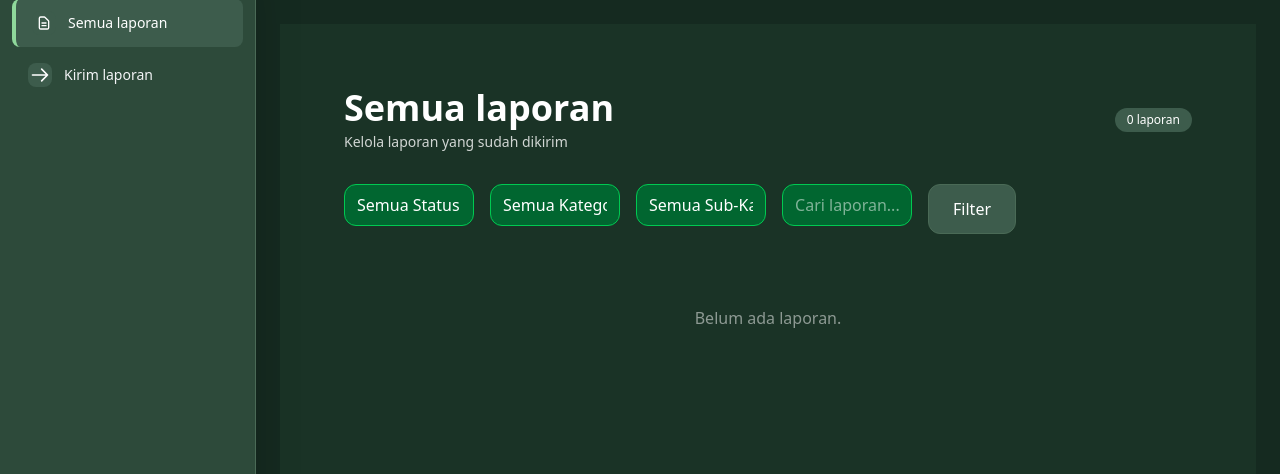
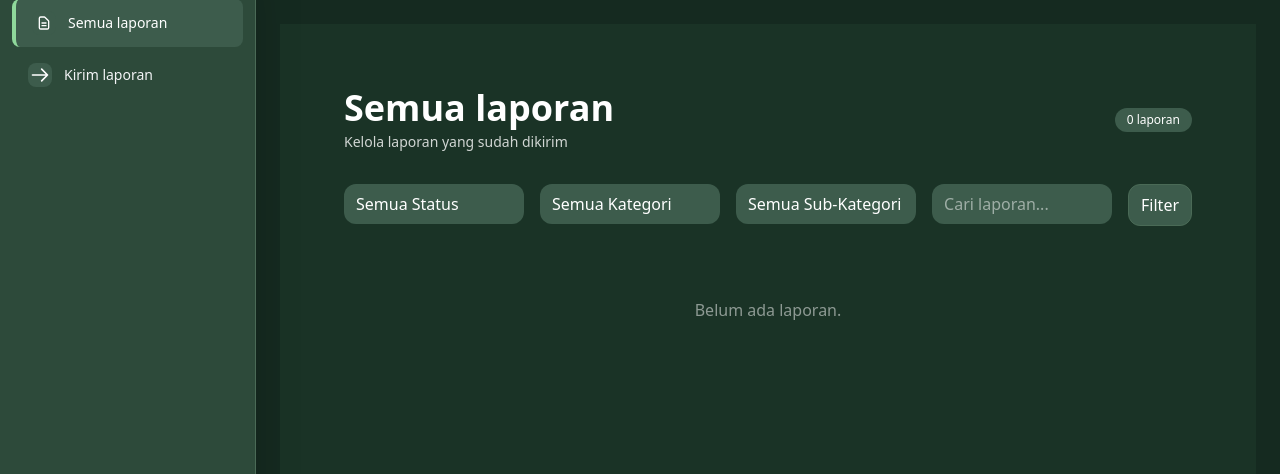
Before and after one commit to Arfan9swn/sapa-trantib, a Laravel app: page /reports in a window 1280 px wide. Shown: the part 65-539 px from the top of the page. Run offline with Laravel 12, Linux system fonts and the light colour scheme; data that the repository does not hold is empty; style sheets or scripts are compiled from the project's sources; parts of the project's set-up code (start-up, migrations or seed data) failed here and were passed over.

Commit message:
style: Filter buttons are styled accordingly now

```diff
--- a/resources/views/reports/report-index.blade.php
+++ b/resources/views/reports/report-index.blade.php
@@ -20,9 +20,9 @@
             </div>
 
             <!-- Filter Form -->
-            <form method="GET" class="flex flex-row sm:flex-row gap-4 mb-6 max-w-2xl">
+            <form method="GET" class="flex flex-row sm:flex-row gap-4 mb-6">
                 <div class="flex-1 sm:flex-1">
-                    <select name="status" class="block w-full rounded-xl border border-green-500 bg-green-800 px-3 py-2 text-white focus:outline-none focus:ring-2 focus:ring-emerald-400 transition-all appearance-none">
+                    <select name="status" class="block w-full rounded-xl bg-[#3d5c4c] hover:bg-[#4a6a56] px-3 py-2 text-white focus:outline-none focus:ring-2 focus:ring-emerald-400 transition-all appearance-none">
                         <option value="" {{ $request->status == '' ? 'selected' : '' }}>Semua Status</option>
                         <option value="pending" {{ $request->status == 'pending' ? 'selected' : '' }}>Pending</option>
                         <option value="denied" {{ $request->status == 'denied' ? 'selected' : '' }}>Ditolak</option>
@@ -30,7 +30,7 @@
                     </select>
                 </div>
                 <div class="flex-1 sm:flex-1">
-                    <select name="category_id" class="block w-full rounded-xl border border-green-500 bg-green-800 px-3 py-2 text-white focus:outline-none focus:ring-2 focus:ring-emerald-400 transition-all appearance-none" on="change-category">
+                    <select name="category_id" class="block w-full rounded-xl bg-[#3d5c4c] hover:bg-[#4a6a56] px-3 py-2 text-white focus:outline-none focus:ring-2 focus:ring-emerald-400 transition-all appearance-none" on="change-category">
                         <option value="" {{ $request->category_id == '' ? 'selected' : '' }}>Semua Kategori</option>
                         @foreach($categories as $cat)
                         <option value="{{ $cat->category_id }}" {{ $request->category_id == $cat->category_id ? 'selected' : '' }}>{{ $cat->name }}</option>
@@ -38,7 +38,7 @@
                     </select>
                 </div>
                 <div class="flex-1 sm:flex-1">
-                    <select name="sub_category_id" class="block w-full rounded-xl border border-green-500 bg-green-800 px-3 py-2 text-white focus:outline-none focus:ring-2 focus:ring-emerald-400 transition-all appearance-none" id="subCategoryFilter">
+                    <select name="sub_category_id" class="block w-full rounded-xl bg-[#3d5c4c] hover:bg-[#4a6a56] px-3 py-2 text-white focus:outline-none focus:ring-2 focus:ring-emerald-400 transition-all appearance-none" id="subCategoryFilter">
                         <option value="" {{ $request->sub_category_id == '' ? 'selected' : '' }}>Semua Sub-Kategori</option>
                         @foreach($subCategories as $sc)
                         <option value="{{ $sc->sub_category_id }}" {{ $request->sub_category_id == $sc->sub_category_id ? 'selected' : '' }}>{{ $sc->name }}</option>
@@ -46,9 +46,9 @@
                     </select>
                 </div>
                 <div class="flex-1 sm:flex-1">
-                    <input type="text" name="search" placeholder="Cari laporan..." class="block w-full rounded-xl border border-green-500 bg-green-800 px-3 py-2 text-white focus:outline-none focus:ring-2 focus:ring-emerald-400 transition-all appearance-none" value="{{ $request->search ?? '' }}">
+                    <input type="text" name="search" placeholder="Cari laporan..." class="block w-full rounded-xl bg-[#3d5c4c] hover:bg-[#4a6a56]  px-3 py-2 text-white focus:outline-none focus:ring-2 focus:ring-emerald-400 transition-all appearance-none" value="{{ $request->search ?? '' }}">
                 </div>
-                <button type="submit" class="bg-[#3d5c4c] hover:bg-[#4a6a56] text-white px-6 py-3 rounded-xl font-medium transition-colors border border-[#4a6a56]">Filter</button>
+                <button type="submit" class="bg-[#3d5c4c] hover:bg-[#4a6a56] text-white px-3 py-2 rounded-xl font-medium transition-colors border border-[#4a6a56]">Filter</button>
             </form>
 
             <!-- Subcategory AJAX script -->
```
Also changed, not shown: resources/views/reports/admin-report.blade.php (+6 -6 lines).
